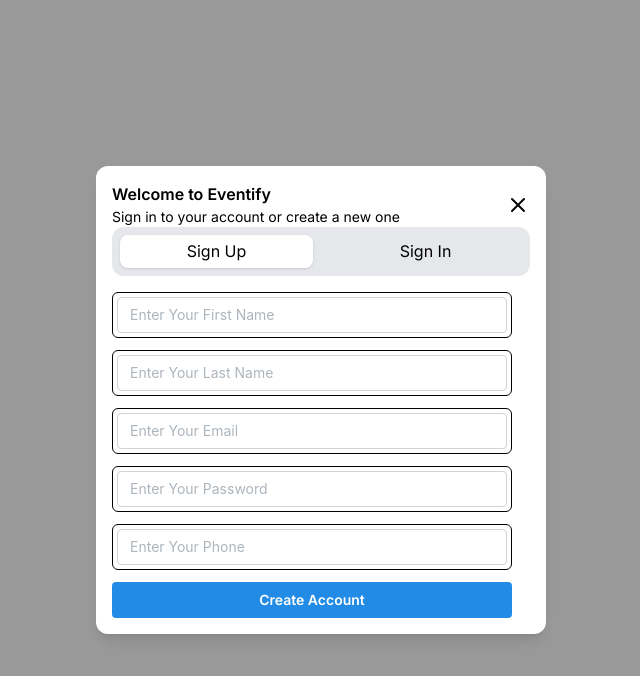
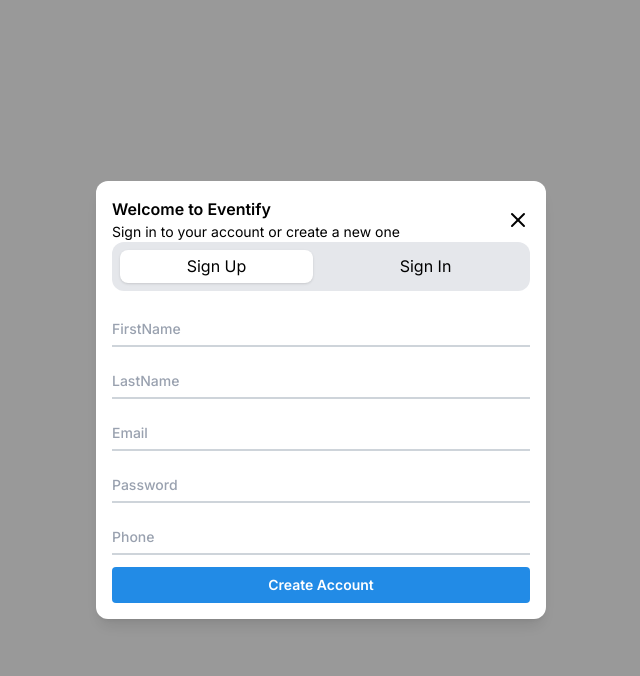
Before and after one commit to thesumitchaudhary/eventCraft, a React app in the folder frontend/: page /login in a window 1280 px wide. Both pictures are taken after a click on the button "Sign Up". Shown: the top 676 px of the page, without its empty margins (319-959 px from the left). Built offline with nearby package versions, Linux system fonts and the light colour scheme; no server answers; the HTML template or start-up script is replaced by a standard one.

Commit message:
ui change in signin and signup

```diff
--- a/frontend/src/components/SigninForm.jsx
+++ b/frontend/src/components/SigninForm.jsx
@@ -1,8 +1,8 @@
-import React, { useContext, useState } from "react";
+import React, { useContext, useState, useEffect } from "react";
 import { useNavigate, useLocation } from "react-router-dom";
 import { useMutation } from "@tanstack/react-query";
 import { Context } from "../context/Context";
-import { Input, Button } from "@mantine/core";
+import { Input, Button, TextInput } from "@mantine/core";
 
 const BASE_URL = import.meta.env.VITE_BACKEND_URL;
 
@@ -18,11 +18,18 @@ const loginUser = async ({ email, password, role }) => {
   return res.json();
 };
 
+const SigninForm = () => {
+  const [value, setValue] = useState("");
+  const [focusedEmail, setFocusedEmail] = useState(false);
+  const [focusedPassword, setFocusedPassword] = useState(false);
+  const [errorMessage, setErrorMessage] = useState("");
 
-const SigninForm = () => {
   const navigate = useNavigate();
   const location = useLocation();
-  const [errorMessage, setErrorMessage] = useState("");
+
+  // this is for labelfloting
+  const floatingEmail = focusedEmail || value.length > 0;
+  const floatingPassword = focusedPassword || value.length > 0;
 
   const { email, setEmail, password, setPassword } = useContext(Context);
 
@@ -55,25 +62,56 @@ const SigninForm = () => {
 
     setErrorMessage("");
     userMutation.mutate();
+    setEmail("");
+    setPassword("");
   };
 
   return (
     <div className="flex justify-center mt-10">
       <div className="flex flex-col gap-3 w-80">
-        <label>Email</label>
-        <Input
-          type="email"
-          placeholder="Enter Your Email"
+        <TextInput
+          label="Email"
           value={email}
-          onChange={(e) => setEmail(e.target.value)}
+          onChange={(e) => setEmail(e.currentTarget.value)}
+          onFocus={() => setFocusedEmail(true)}
+          onBlur={() => setFocusedEmail(false)}
+          classNames={{
+            root: "relative mt-1",
+            input: `
+          bg-transparent
+          border-0 border-b-2 border-gray-300
+          rounded-none px-0 pt-5 pb-1
+          focus:outline-none focus:border-gray-900
+        `,
+            label: `
+          absolute left-0 top-2 z-10 pointer-events-none
+          text-sm font-normal text-gray-400
+          transition-all duration-100 ease-in-out
+          ${floatingEmail ? "-translate-y-5 text-xs text-gray-900" : ""}
+        `,
+          }}
         />
-
-        <label>Password</label>
-        <Input
-          type="password"
-          placeholder="Enter Your Password"
+        <TextInput
+          label="Password"
           value={password}
-          onChange={(e) => setPassword(e.target.value)}
+          onChange={(e) => setPassword(e.currentTarget.value)}
+          onFocus={() => setFocusedPassword(true)}
+          onBlur={() => setFocusedPassword(false)}
+          classNames={{
+            root: "relative mt-1",
+            input: `
+          bg-transparent
+          border-0 border-b-2 border-gray-300
+          rounded-none px-0 pt-5 pb-1
+          focus:outline-none focus:border-gray-900
+        `,
+            label: `
+          absolute left-0 top-2 z-10 pointer-events-none
+          text-sm font-normal text-gray-400
+          transition-all duration-100 ease-in-out
+          ${floatingPassword ? "-translate-y-5 text-xs text-gray-900" : ""}
+        `,
+          }}
         />
 
         {errorMessage && <p className="text-red-500 text-sm">{errorMessage}</p>}
--- a/frontend/src/components/SignupForm.jsx
+++ b/frontend/src/components/SignupForm.jsx
@@ -1,8 +1,7 @@
 import React, { useContext, useState } from "react";
-import { Link, useNavigate } from "react-router-dom";
+import { useNavigate } from "react-router-dom";
 import { useMutation } from "@tanstack/react-query";
-import { Input } from "@mantine/core";
-import { Button } from "@mantine/core";
+import { TextInput, Button } from "@mantine/core";
 
 import { Context } from "../context/Context";
 
@@ -34,14 +33,10 @@ const verifyCode = async ({ code }) => {
       headers: {
         "Content-Type": "application/json",
       },
-      body: JSON.stringify({
-        code,
-      }),
+      body: JSON.stringify({ code }),
     });
 
-    if (!res.ok) {
-      throw new Error("Internal server Error");
-    }
+    if (!res.ok) throw new Error("Internal server Error");
     return res.json();
   } catch (error) {
     console.log("Fetch error:", error);
@@ -70,111 +65,174 @@ const SignupForm = () => {
   const [errorMessage, setErrorMessage] = useState("");
   const [showVerifyFunctionality, setShowVerifyFunctionality] = useState(false);
 
+  const [focusedFirstname, setFocusedFirstname] = useState(false);
+  const [focusedLastname, setFocusedLastname] = useState(false);
+  const [focusedEmail, setFocusedEmail] = useState(false);
+  const [focusedPassword, setFocusedPassword] = useState(false);
+  const [focusedPhone, setFocusedPhone] = useState(false);
+  const [focusedOtp, setFocusedOtp] = useState(false);
+
+  const floatingFirstname = focusedFirstname || firstname?.length > 0;
+  const floatingLastname = focusedLastname || lastname?.length > 0;
+  const floatingEmail = focusedEmail || email?.length > 0;
+  const floatingPassword = focusedPassword || password?.length > 0;
+  const floatingPhone = focusedPhone || phone?.length > 0;
+  const floatingOtp = focusedOtp || otp?.length > 0;
+
   const userMutation = useMutation({
     mutationFn: () =>
       userCreate({ firstname, lastname, email, password, phone }),
-    onSuccess: (data) => {
-      // console.log("User created", data);
+    onSuccess: () => {
       setErrorMessage("");
+      setShowVerifyFunctionality(true);
     },
     onError: (error) => {
       console.log("error", error);
-      setErrorMessage("Email already exists or another error occurred."); // Set error message
+      setErrorMessage("Email already exists or another error occurred.");
     },
   });
 
-  const CodeMutation = useMutation({
+  const codeMutation = useMutation({
     mutationFn: () => verifyCode({ code: otp }),
-    onSuccess: (data) => {
-      // console.log("User created", data);
+    onSuccess: () => {
       setErrorMessage("");
       navigate("/customerDashboard");
     },
     onError: (error) => {
       console.log("error", error);
-      setErrorMessage("There was problem in verification code"); // Set error message
+      setErrorMessage("There was a problem verifying the code.");
     },
   });
 
   const handleSubmit = () => {
-    // Simple email validation
     const emailPattern = /^[^\s@]+@[^\s@]+\.[^\s@]+$/;
     if (!emailPattern.test(email)) {
       setErrorMessage("Please enter a valid email address.");
       return;
     }
     userMutation.mutate();
-    setShowVerifyFunctionality(true);
   };
 
   return (
-    <div className="w-100">
-      {errorMessage && (
-        <div className="error-message text-red-500">{errorMessage}</div>
-      )}
     <div className="flex flex-col gap-3">
-        <Input
-          type="text"
-          className="border p-1 rounded-md"
-          placeholder="Enter Your First Name"
+      <TextInput
+        label="FirstName"
         value={firstname}
-          onChange={(e) => setFirstname(e.target.value)}
-        />
-        <Input
-          type="text"
-          className="border p-1 rounded-md"
-          placeholder="Enter Your Last Name"
-          value={lastname}
-          onChange={(e) => setLastname(e.target.value)}
-        />
-        <Input
-          type="email"
-          className="border p-1 rounded-md"
-          placeholder="Enter Your Email"
-          value={email}
-          onChange={(e) => setEmail(e.target.value)}
-        />
-        <Input
-          type="password"
-          className="border p-1 rounded-md"
-          placeholder="Enter Your Password"
-          value={password}
-          onChange={(e) => setPassword(e.target.value)}
+        onChange={(e) => setFirstname(e.currentTarget.value)}
+        onFocus={() => setFocusedFirstname(true)}
+        onBlur={() => setFocusedFirstname(false)}
+        classNames={{
+          root: "relative mt-1",
+          input:
+            "bg-transparent border-0 border-b-2 border-gray-300 rounded-none px-0 pt-5 pb-1 focus:outline-none focus:border-gray-900",
+          label: `absolute left-0 top-2 z-10 pointer-events-none text-sm font-normal text-gray-400 transition-all duration-100 ease-in-out ${
+            floatingFirstname ? "-translate-y-5 text-xs text-gray-900" : ""
+          }`,
+        }}
       />
 
-        <Input
-          type="number"
-          className="border p-1 rounded-md"
-          placeholder="Enter Your Phone"
+      <TextInput
+        label="LastName"
+        value={lastname}
+        onChange={(e) => setLastname(e.currentTarget.value)}
+        onFocus={() => setFocusedLastname(true)}
+        onBlur={() => setFocusedLastname(false)}
+        classNames={{
+          root: "relative mt-1",
+          input:
+            "bg-transparent border-0 border-b-2 border-gray-300 rounded-none px-0 pt-5 pb-1 focus:outline-none focus:border-gray-900",
+          label: `absolute left-0 top-2 z-10 pointer-events-none text-sm font-normal text-gray-400 transition-all duration-100 ease-in-out ${
+            floatingLastname ? "-translate-y-5 text-xs text-gray-900" : ""
+          }`,
+        }}
+      />
+
+      <TextInput
+        label="Email"
+        value={email}
+        onChange={(e) => setEmail(e.currentTarget.value)}
+        onFocus={() => setFocusedEmail(true)}
+        onBlur={() => setFocusedEmail(false)}
+        classNames={{
+          root: "relative mt-1",
+          input:
+            "bg-transparent border-0 border-b-2 border-gray-300 rounded-none px-0 pt-5 pb-1 focus:outline-none focus:border-gray-900",
+          label: `absolute left-0 top-2 z-10 pointer-events-none text-sm font-normal text-gray-400 transition-all duration-100 ease-in-out ${
+            floatingEmail ? "-translate-y-5 text-xs text-gray-900" : ""
+          }`,
+        }}
+      />
+
+      <TextInput
+        label="Password"
+        type="password"
+        value={password}
+        onChange={(e) => setPassword(e.currentTarget.value)}
+        onFocus={() => setFocusedPassword(true)}
+        onBlur={() => setFocusedPassword(false)}
+        classNames={{
+          root: "relative mt-1",
+          input:
+            "bg-transparent border-0 border-b-2 border-gray-300 rounded-none px-0 pt-5 pb-1 focus:outline-none focus:border-gray-900",
+          label: `absolute left-0 top-2 z-10 pointer-events-none text-sm font-normal text-gray-400 transition-all duration-100 ease-in-out ${
+            floatingPassword ? "-translate-y-5 text-xs text-gray-900" : ""
+          }`,
+        }}
+      />
+
+      <TextInput
+        label="Phone"
         value={phone}
-          onChange={(e) => setPhone(e.target.value)}
+        onChange={(e) => setPhone(e.currentTarget.value)}
+        onFocus={() => setFocusedPhone(true)}
+        onBlur={() => setFocusedPhone(false)}
+        classNames={{
+          root: "relative mt-1",
+          input:
+            "bg-transparent border-0 border-b-2 border-gray-300 rounded-none px-0 pt-5 pb-1 focus:outline-none focus:border-gray-900",
+          label: `absolute left-0 top-2 z-10 pointer-events-none text-sm font-normal text-gray-400 transition-all duration-100 ease-in-out ${
+            floatingPhone ? "-translate-y-5 text-xs text-gray-900" : ""
+          }`,
+        }}
       />
+
       {showVerifyFunctionality && (
         <span className="text-sm font-bold">Verify Your OTP</span>
       )}
+
       {showVerifyFunctionality && (
-          <Input
-            type="password"
-            className="border p-1 rounded-md"
-            placeholder="Enter Your OTP"
+        <TextInput
+          label="OTP"
           value={otp}
-            onChange={(e) => setOtp(e.target.value)}
+          onChange={(e) => setOtp(e.currentTarget.value)}
+          onFocus={() => setFocusedOtp(true)}
+          onBlur={() => setFocusedOtp(false)}
+          classNames={{
+            root: "relative mt-1",
+            input:
+              "bg-transparent border-0 border-b-2 border-gray-300 rounded-none px-0 pt-5 pb-1 focus:outline-none focus:border-gray-900",
+            label: `absolute left-0 top-2 z-10 pointer-events-none text-sm font-normal text-gray-400 transition-all duration-100 ease-in-out ${
+              floatingOtp ? "-translate-y-5 text-xs text-gray-900" : ""
+            }`,
+          }}
         />
       )}
-        {showVerifyFunctionality === false ? (
+
+      {errorMessage && <p className="text-sm text-red-600">{errorMessage}</p>}
+
+      {!showVerifyFunctionality ? (
         <Button onClick={handleSubmit} className="border w-40 p-1 rounded-md">
           Create Account
         </Button>
       ) : (
         <Button
-            onClick={(e) => CodeMutation.mutate()}
+          onClick={() => codeMutation.mutate()}
           className="border w-40 p-1 rounded-md"
         >
           Verify OTP
         </Button>
       )}
     </div>
-    </div>
   );
 };
 
```
Lines whose indentation alone changed are shown as unchanged.
